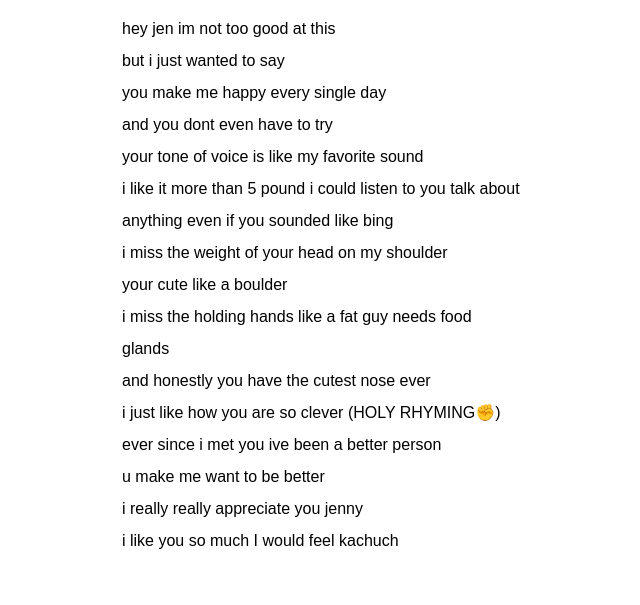
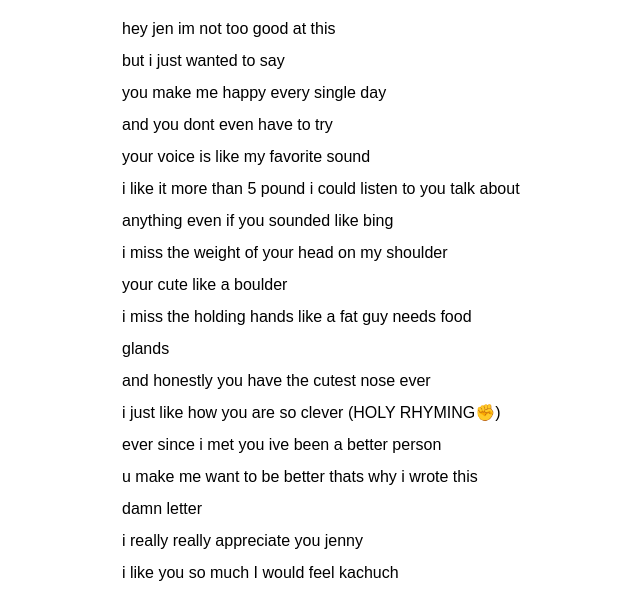
Before and after one commit to toaster068/jennybooshpoem, a plain HTML site: page index.html in a window 1280 px wide. Both pictures are taken after a click on the button "continue". Shown: the part 216-821 px from the top of the page, without its empty margins (318-958 px from the left). Before the commit the page ends 800 px from the top, so only its background shows below. Drawn offline with Linux system fonts and the light colour scheme.

Commit message:
Update index.html

```diff
--- a/index.html
+++ b/index.html
@@ -18,7 +18,7 @@
       but i just wanted to say<br>
       you make me happy every single day<br>
       and you dont even have to try<br>
-      your tone of voice is like my favorite sound<br>
+      your voice is like my favorite sound<br>
       i like it more than 5 pound i could listen to you talk about anything even if you sounded like bing<br>
       i miss the weight of your head on my shoulder<br>
       your cute like a boulder<br>
@@ -26,7 +26,7 @@
       and honestly you have the cutest nose ever<br>
       i just like how you are so clever (HOLY RHYMING✊)<br>
       ever since i met you ive been a better person<br>
-      u make me want to be better<br>
+      u make me want to be better thats why i wrote this damn letter<br>
       i really really appreciate you jenny<br>
       i like you so much I would feel kachuch
     </p>
```
